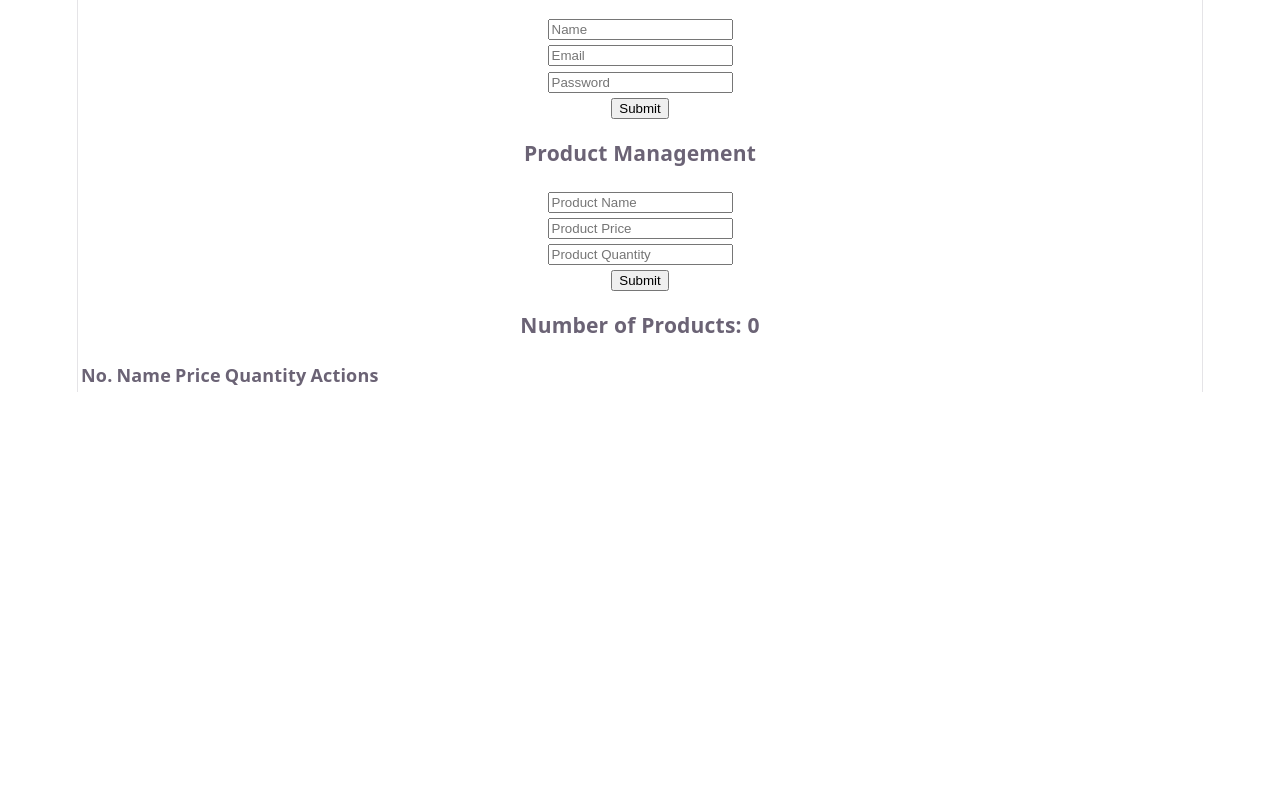
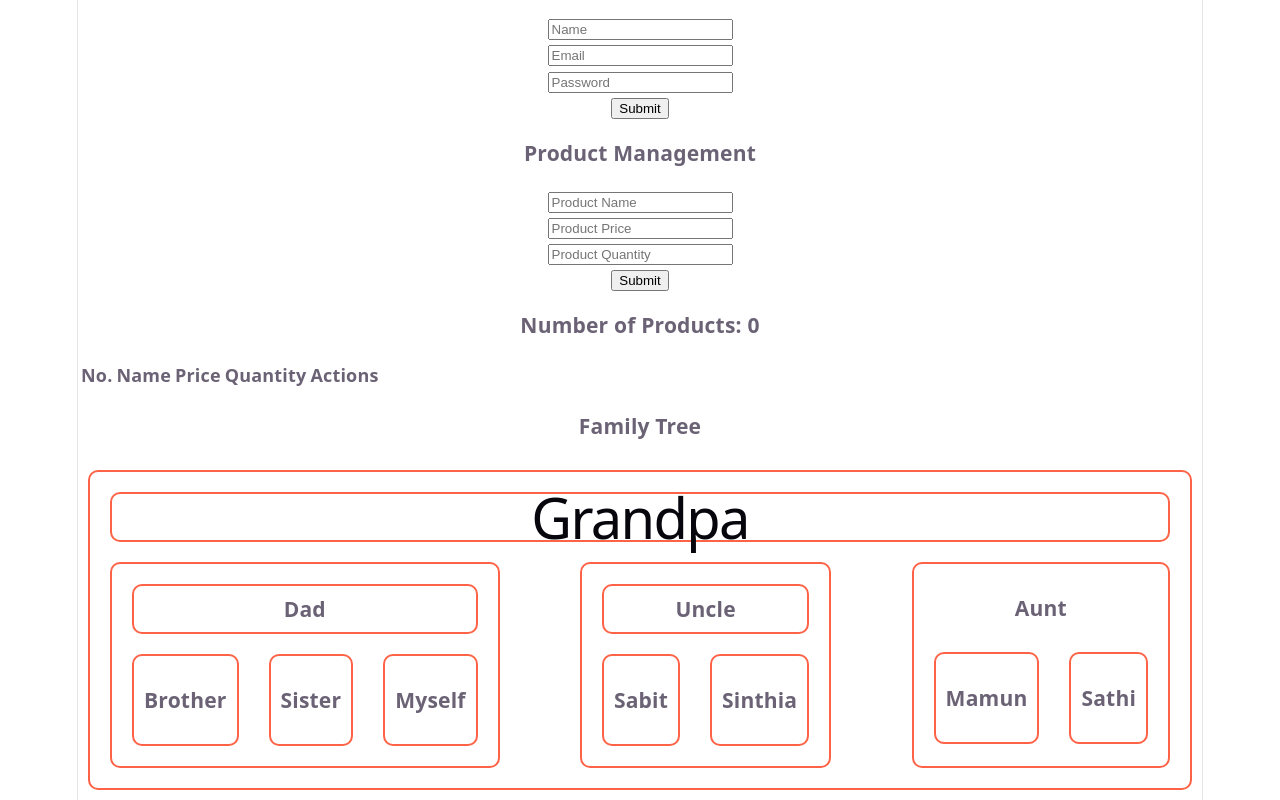
Before and after one commit to MahfuzulIslamPranto/explore-react-form, a React (Vite) app: page / in a window 1280 px wide. Shown: the part 782-1582 px from the top of the page. Before the commit the page ends 1174 px from the top, so only its background shows below. Built offline with nearby package versions, Linux system fonts and the light colour scheme.

Commit message:
family tree added

```diff
--- a/src/App.jsx
+++ b/src/App.jsx
@@ -6,6 +6,7 @@
 import UncontrolledField from './Components/UncontrolledField/UncontrolledField'
 import HooksForm from './Components/HooksForm/HooksForm'
 import ProductManagement from './Components/ProductManagement/ProductManagement'
+import FamilyTree from './Components/FamilyTree/FamilyTree'
 
 function App() {
   return (
@@ -35,6 +36,10 @@
         <h3>Product Management</h3>
         <ProductManagement></ProductManagement>
       </Suspense>
+      <Suspense fallback={<span>Loading..</span>}>
+        <h3>Family Tree</h3>
+        <FamilyTree></FamilyTree>
+      </Suspense>
     </>
   )
 }
--- /dev/null
+++ b/src/Components/FamilyTree/Aunt.jsx
@@ -0,0 +1,16 @@
+import React from 'react';
+import Cousin from './Cousin';
+
+const Aunt = () => {
+    return (
+        <div className='familyTree'>
+            <h3>Aunt</h3>
+            <div className='flex'>
+                <Cousin name='Mamun'></Cousin>
+                <Cousin name='Sathi'></Cousin>
+            </div>
+        </div>
+    );
+};
+
+export default Aunt;
--- /dev/null
+++ b/src/Components/FamilyTree/Brother.jsx
@@ -0,0 +1,11 @@
+import React from 'react';
+
+const Brother = () => {
+    return (
+        <div className='familyTree'>
+            <h3>Brother</h3>
+        </div>
+    );
+};
+
+export default Brother;
--- /dev/null
+++ b/src/Components/FamilyTree/Cousin.jsx
@@ -0,0 +1,12 @@
+import React from 'react';
+
+const Cousin = ({name}) => {
+
+    return (
+        <div className='familyTree'>
+            <h3>{name}</h3>
+        </div>
+    );
+};
+
+export default Cousin;
--- /dev/null
+++ b/src/Components/FamilyTree/Dad.jsx
@@ -0,0 +1,19 @@
+import React from 'react';
+import Brother from './Brother';
+import Sister from './Sister';
+import Myself from './Myself';
+
+const Dad = () => {
+    return (
+        <div className='familyTree'>
+            <h3 className='familyTree'>Dad</h3>
+            <div className='flex'>
+                <Brother></Brother>
+                <Sister></Sister>
+                <Myself></Myself>
+            </div>
+        </div>
+    );
+};
+
+export default Dad;
--- /dev/null
+++ b/src/Components/FamilyTree/FamilyTree.css
@@ -0,0 +1,11 @@
+.flex{
+    display: flex;
+    gap: 10px;
+    justify-content: space-between;
+}
+.familyTree{
+    padding: 10px;
+    border: 2px solid tomato;
+    margin: 10px;
+    border-radius: 10px;
+}
--- /dev/null
+++ b/src/Components/FamilyTree/FamilyTree.jsx
@@ -0,0 +1,13 @@
+import React from 'react';
+import Grandpa from './Grandpa';
+import '../FamilyTree/FamilyTree.css'
+
+const FamilyTree = () => {
+    return (
+        <div className='familyTree'>
+            <Grandpa></Grandpa>
+        </div>
+    );
+};
+
+export default FamilyTree;
--- /dev/null
+++ b/src/Components/FamilyTree/Grandpa.jsx
@@ -0,0 +1,19 @@
+import React from 'react';
+import Dad from './Dad';
+import Uncle from './Uncle';
+import Aunt from './Aunt';
+
+const Grandpa = () => {
+    return (
+        <div >
+            <h1 className='familyTree'>Grandpa</h1>
+            <div className='flex'>
+                <Dad></Dad>
+                <Uncle></Uncle>
+                <Aunt></Aunt>
+            </div>
+        </div>
+    );
+};
+
+export default Grandpa;
--- /dev/null
+++ b/src/Components/FamilyTree/Myself.jsx
@@ -0,0 +1,11 @@
+import React from 'react';
+
+const Myself = () => {
+    return (
+        <div className='familyTree'>
+            <h3>Myself</h3>
+        </div>
+    );
+};
+
+export default Myself;
--- /dev/null
+++ b/src/Components/FamilyTree/Sister.jsx
@@ -0,0 +1,11 @@
+import React from 'react';
+
+const Sister = () => {
+    return (
+        <div className='familyTree'>
+            <h3>Sister</h3>
+        </div>
+    );
+};
+
+export default Sister;
--- /dev/null
+++ b/src/Components/FamilyTree/Uncle.jsx
@@ -0,0 +1,16 @@
+import React from 'react';
+import Cousin from './Cousin';
+
+const Uncle = () => {
+    return (
+        <div className='familyTree'>
+            <h3 className='familyTree'>Uncle</h3>
+            <div className='flex'>
+                <Cousin name='Sabit'></Cousin>
+                <Cousin name='Sinthia'></Cousin>
+            </div>
+        </div>
+    );
+};
+
+export default Uncle;
```
